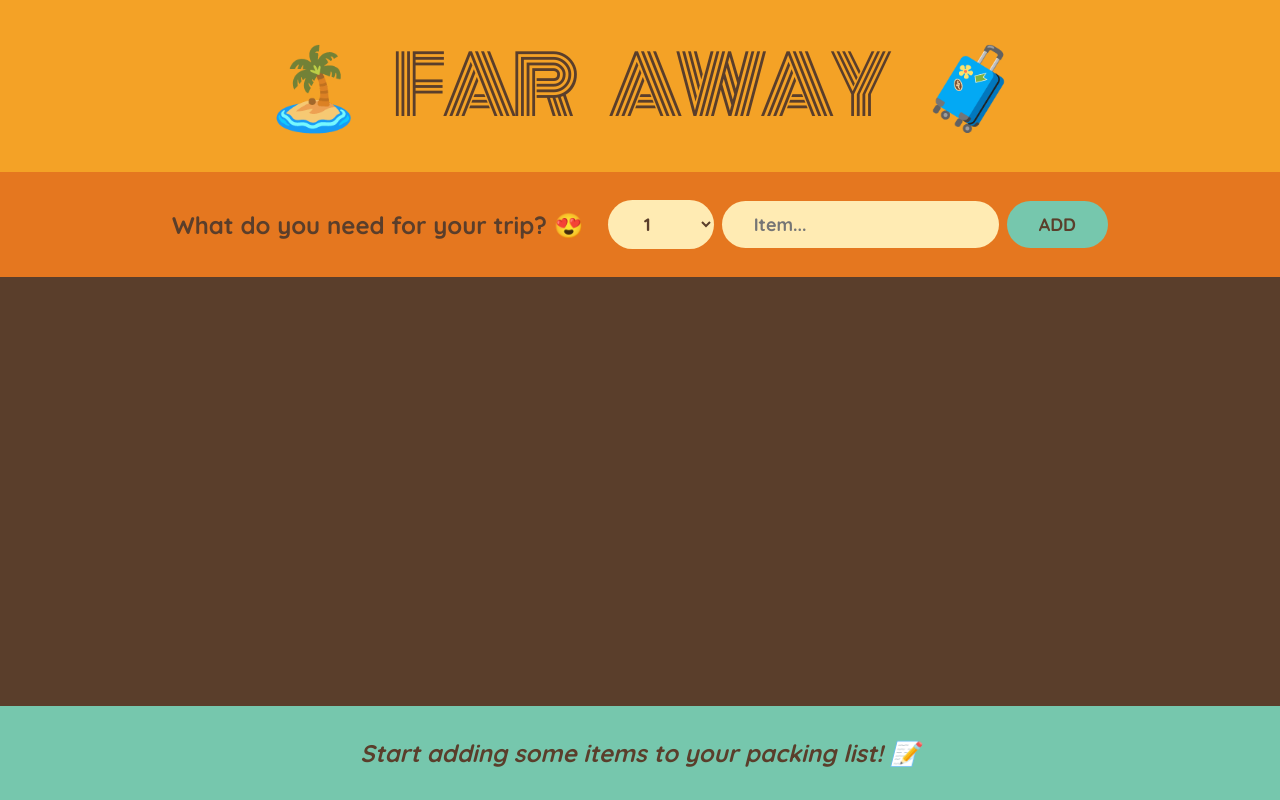
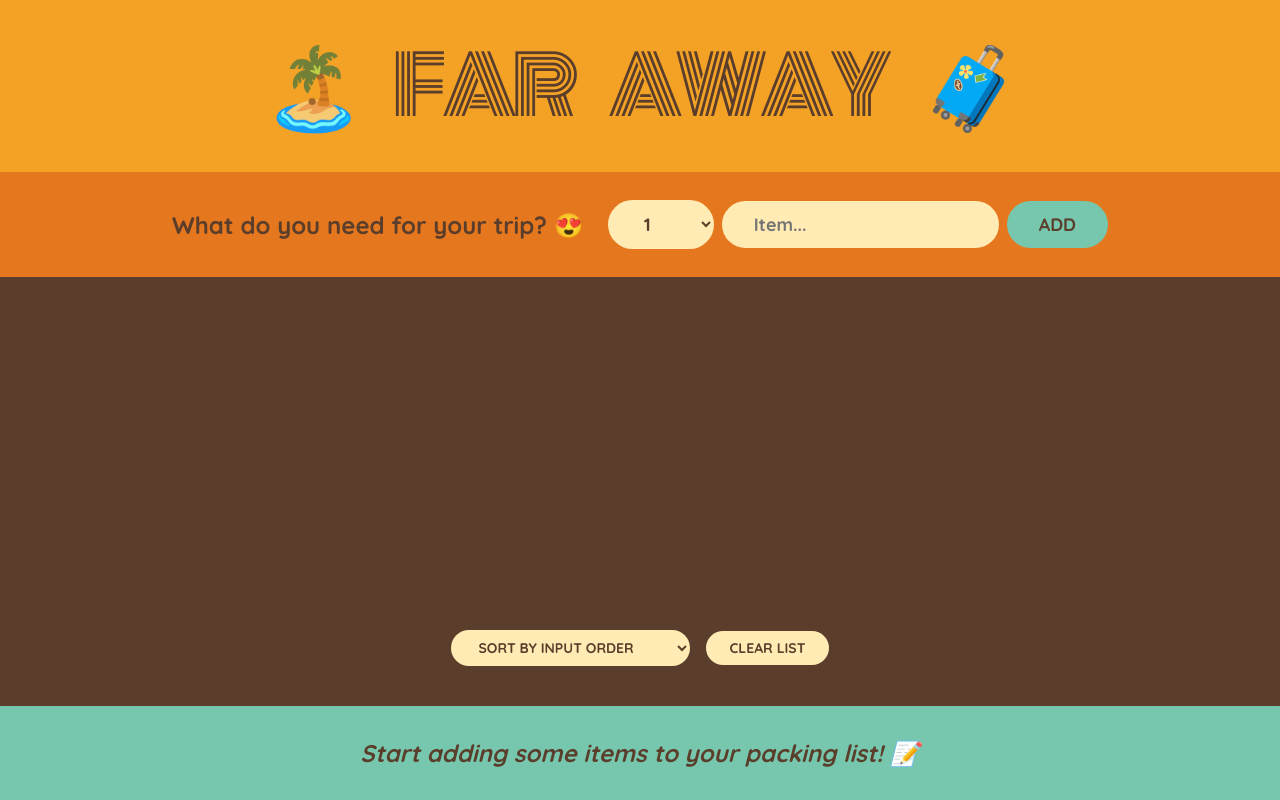
Before and after one commit to elaine-uoa/React-practice-Jonas, a React (Vite) app in the folder 05-section6-travelListProj/: page / in a window 1280 px wide. Built offline with nearby package versions, Linux system fonts and the light colour scheme.

Commit message:
Sorting items and Clearing the list.

```diff
--- a/05-section6-travelListProj/src/App.jsx
+++ b/05-section6-travelListProj/src/App.jsx
@@ -25,6 +25,13 @@
     );
   }
 
+  function handleClearList() {
+    const confirmed = window.confirm(
+      "Are you sure you want to delete all items?",
+    );
+    if (confirmed) setItems([]);
+  }
+
   return (
     <div className="app">
       <Logo />
@@ -33,6 +40,7 @@
         items={items}
         onDeleteItem={handleDeleteItem}
         onToggleItem={handleToggleItem}
+        onClearList={handleClearList}
       />
       <Stats items={items} />
     </div>
@@ -84,11 +92,25 @@
   );
 }
 
-function PackingList({ items, onDeleteItem, onToggleItem }) {
+function PackingList({ items, onDeleteItem, onToggleItem, onClearList }) {
+  const [sortBy, setSortBy] = useState("input");
+
+  let srtedItems;
+
+  if (sortBy === "input") srtedItems = items;
+  if (sortBy === "description")
+    srtedItems = items
+      .slice()
+      .sort((a, b) => a.description.localeCompare(b.description));
+  if (sortBy === "packed")
+    srtedItems = items
+      .slice()
+      .sort((a, b) => Number(a.packed) - Number(b.packed));
+
   return (
     <div className="list">
       <ul>
-        {items.map((item) => (
+        {srtedItems.map((item) => (
           <Item
             item={item}
             key={item.id}
@@ -97,6 +119,15 @@
           />
         ))}
       </ul>
+
+      <div className="actions">
+        <select value={sortBy} onChange={(e) => setSortBy(e.target.value)}>
+          <option value="input">Sort by input order</option>
+          <option value="description">Sort by description</option>
+          <option value="packed">Sort by packed status</option>
+        </select>
+        <button onClick={onClearList}>Clear list</button>
+      </div>
     </div>
   );
 }
```
